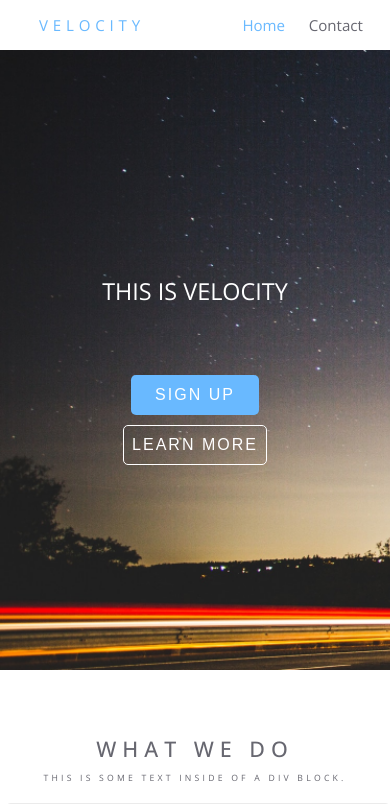
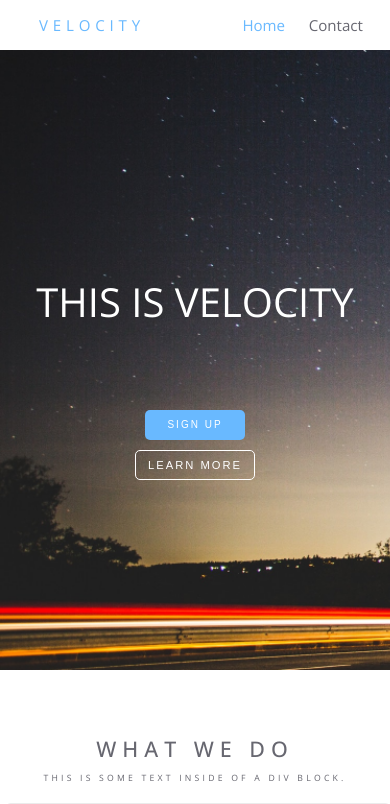
Before and after one commit to Vesnushka1/velosity, a plain HTML site: page index.html in a window 390 px wide. Shown: the top 804 px of the page. Drawn offline with nearby package versions, Linux system fonts and the light colour scheme.

Commit message:
Add files via upload

```diff
--- a/style/mobile.css
+++ b/style/mobile.css
@@ -1,6 +1,19 @@
 @media screen and (max-width:760px) {
     body {
         box-sizing: border-box;
+    }
+    .buttons--row__learn--more{
+        width: 120px;
+        height: 30px;
+        font-size: 0.7rem;
+    }
+    .buttons--row__sign--up{
+        width: 100px;
+        height: 30px;
+        font-size: 10px;
+    }
+    .section--1__content__title {
+        font-size: 2.5rem;
     }
 
     .section--2__content {
--- a/style/style.css
+++ b/style/style.css
@@ -70,7 +70,7 @@ h3 {
 .section--1__content__title {
     text-transform: uppercase;
     color: white;
-    font-size: 6vw;
+    font-size: 50px;
     font-weight: 400;
     font-style: normal;
 }
@@ -80,8 +80,8 @@ h3 {
 }
 
 .buttons--row__learn--more {
-    width: 9rem;
-    height: 2.5rem;
+    width: 150px;
+    height: 40px;
     background: transparent;
     border: 0;
     outline: 1px solid white;
@@ -91,18 +91,18 @@ h3 {
     border-radius: 5px;
     letter-spacing: 2px;
     margin-left: 1rem;
-    font-size: 1rem;
+    font-size: 16px;
 }
 
 .buttons--row__sign--up {
     border: 0;
-    width: 8rem;
+    width: 130px;
+    height: 40px;
     border-radius: 5px;
     letter-spacing: 2px;
     margin-right: 1rem;
     color: white;
-    font-size: 1rem;
-    height: 2.5rem;
+    font-size: 16px;
     text-transform: uppercase;
     background: #69B9FF;
 }
```
